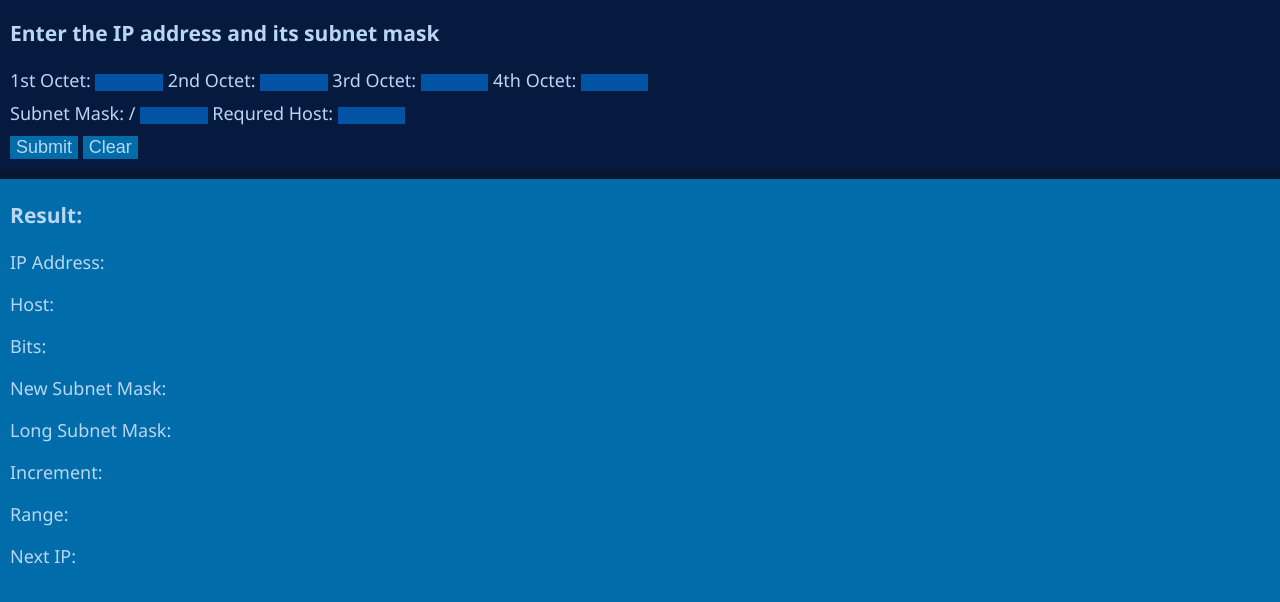
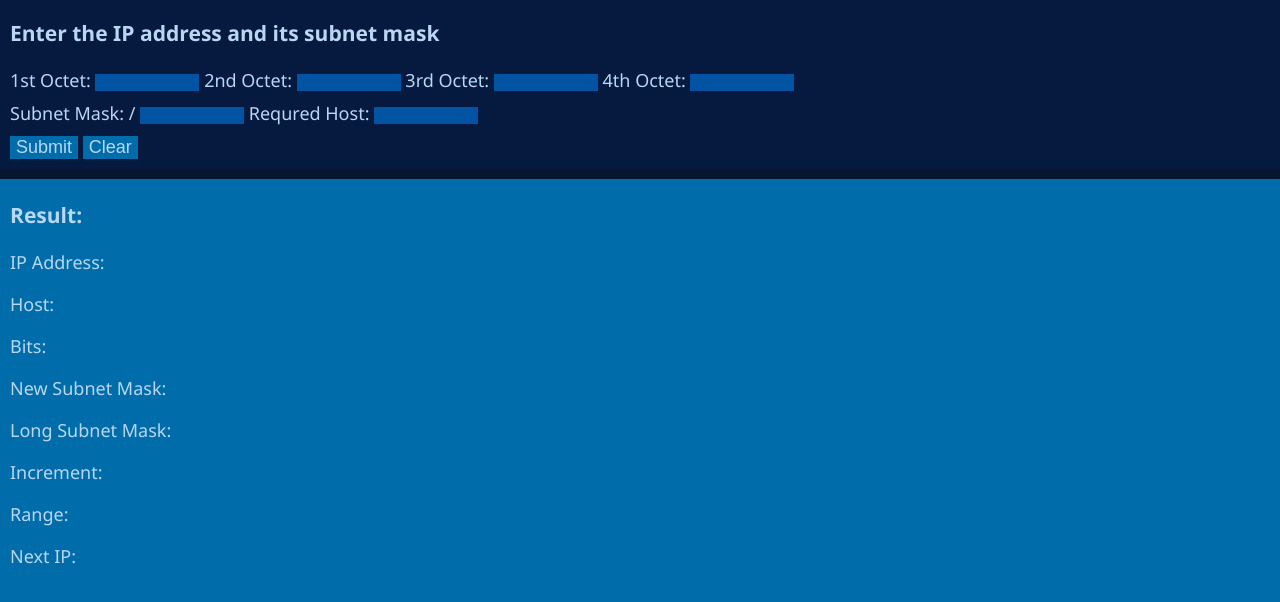
Before and after one commit to uxzane6225/Simple-VLSM-Calculator, a plain HTML site: page index.html in a window 1280 px wide. Shown: the part 66-668 px from the top of the page. Drawn offline with Linux system fonts and the light colour scheme.

Commit message:
Script, HTML, and Favicon
Added:
- User input validation (octet, subnet mask, and host limit).
- Favicon.
Fixed:
- Calculation error in the > 24 NSM where it doesn't decrement if the newforthoctet has a value of more than 0.

```diff
--- a/index.html
+++ b/index.html
@@ -4,6 +4,7 @@
     <meta charset="UTF-8">
     <meta name="viewport" content="width=device-width, initial-scale=1.0">
     <title>VLSM Calculator</title>
+    <link rel="icon" href="images/icon.ico" type="image/x-icon">
     <link rel="stylesheet" href="style.css">
 </head>
 <body>
--- a/style.css
+++ b/style.css
@@ -25,7 +25,7 @@ h1 {
 
 .inputting input {
     text-align: center;
-    width: 5%;
+    width: 100px;
     margin-bottom: 10px;
     background-color: #0353A4;
     color: #B9D6F2;
```
Also changed, not shown: images/icon.ico (added).
